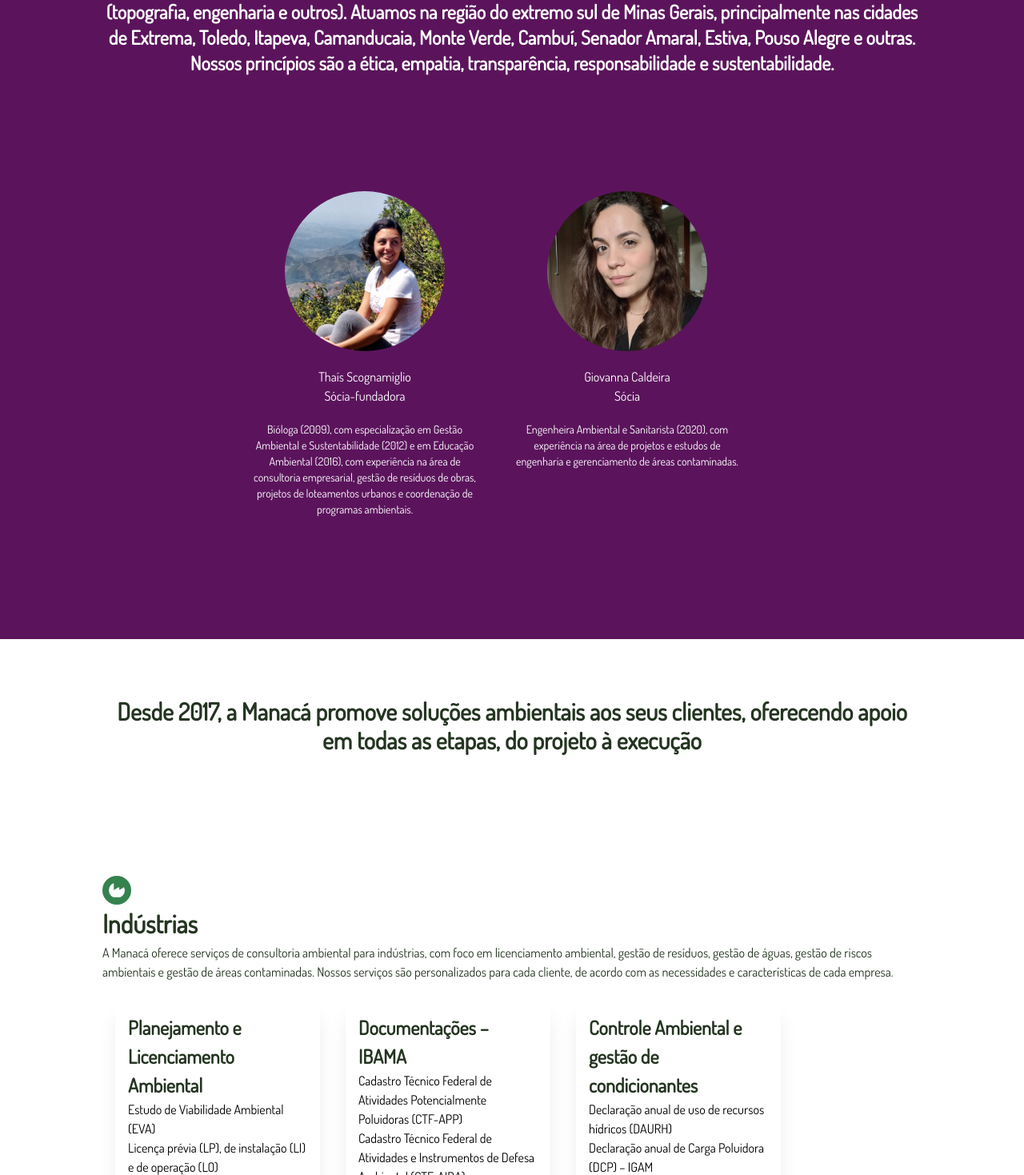
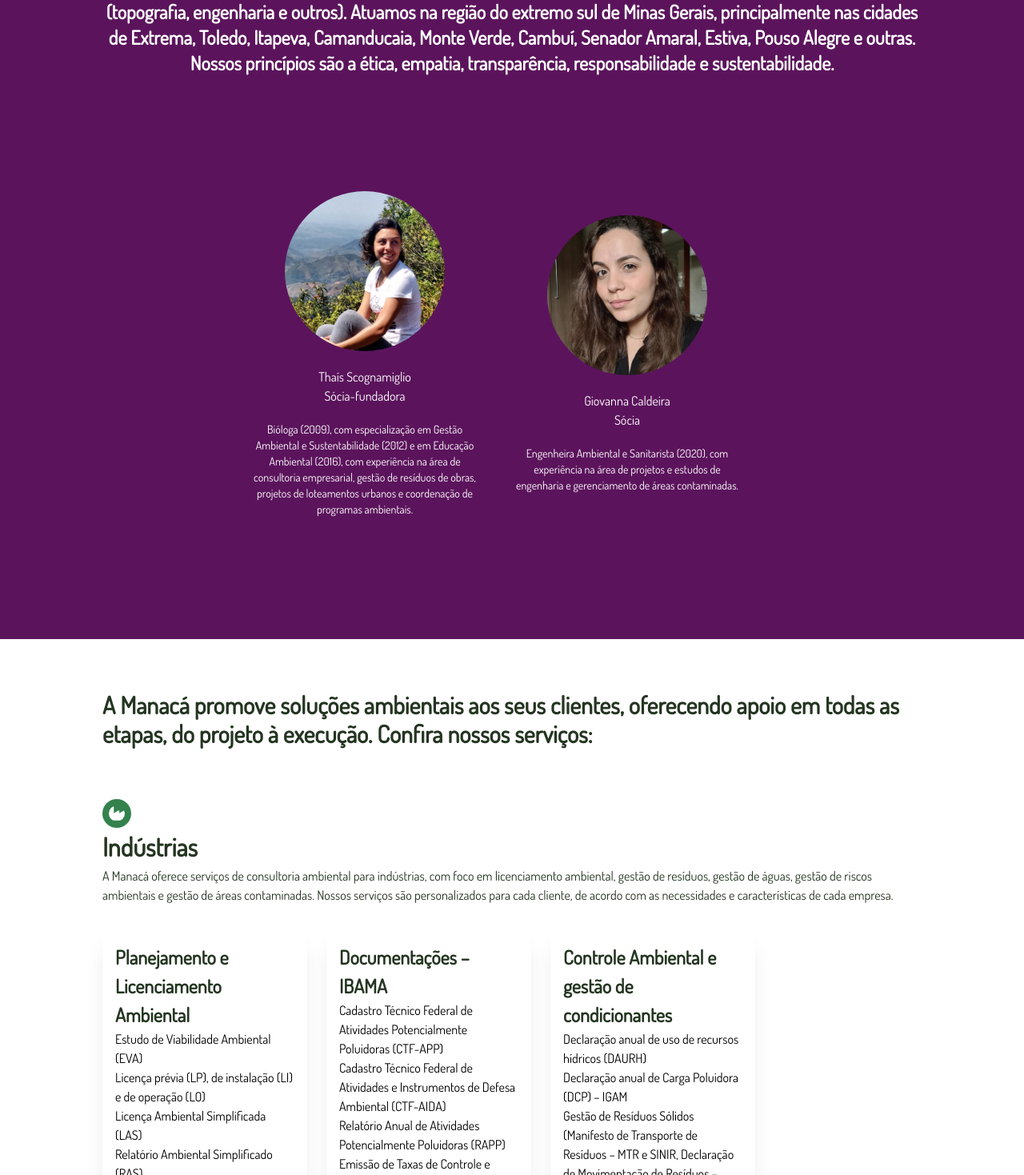
Before and after one commit to agenciaNOS/manaca-website, a Next.js app: page / in a window 1280 px wide. Shown: the part 1331-2800 px from the top of the page at 80% size. Built offline with nearby package versions, Linux system fonts and the light colour scheme.

Commit message:
more several updates!

```diff
--- a/components/About.jsx
+++ b/components/About.jsx
@@ -15,8 +15,8 @@
         </p>
     </div>
     <div className="container mx-auto px-4">
-        <div className="flex flex-col md:flex-row justify-center items-start my-10">
-            <div className="md:mr-10 flex flex-col justify-center items-center mb-10 md:mb-0 w-72">
+        <div className="flex flex-col md:flex-row justify-center items-center my-10 w-100">
+            <div className="flex flex-col justify-center items-center mb-10 md:mr-10 f md:mb-0 w-72">
                 <Image src={partnerOne.image} alt={partnerOne.name} width={200} height={200}
                     className="rounded-full mb-5" />
                 <p className="text-center text-white mt-5">
--- a/components/Services.jsx
+++ b/components/Services.jsx
@@ -16,14 +16,14 @@
 function Services({ servicesSection }) {
 return (
 <>
-    <div className="container mx-auto px-4">
-        <p className="md:text-3xl text-xl text-center font-bold py-10">
+    <div className="container mx-auto">
+        <p className="md:text-3xl text-xl font-bold mt-8">
             {servicesSection.introText}
         </p>
     </div>
     <div className="container mx-auto px-4">
         {servicesSection.areas.map((area, index) => (
-        <div key={index} className="justify-center items-center my-12">
+        <div key={index} className="justify-center items-center">
             <div>
                 {properIcon(area)}
                 <h1>
@@ -33,10 +33,10 @@
                     {area.description}
                 </p>
             </div>
-            <div className="flex flex-col md:flex-row justify-start items-start my-4 flex-wrap">
+            <div className="flex flex-col md:flex-row justify-start items-start my-8 flex-wrap">
                 {area.services.map((service, index) => (
                 <div key={index}
-                    className="flex flex-col md:flex-row justify-center items-center mx-4 m-2 rounded p-4 w-1/2 md:w-1/4 shadow-xl hover:shadow-lg transition duration-300 ease-in-out transform hover:-translate-y-1 cursor-pointer">
+                    className="flex flex-col md:flex-row justify-center items-center mb-8 mr-6 rounded p-4 sm:w-1/4 w-1/1 shadow-xl hover:shadow-lg transition duration-300 ease-in-out transform hover:-translate-y-1 cursor-pointer">
                     <div>
                         <h2>
                             {service.title}
--- a/content/copy.js
+++ b/content/copy.js
@@ -1,149 +1,161 @@
 export const copyData = {
-    "heroSection": {
-        "title": "Precisando de soluções ambientais?",
-        "CTA": "Nós podemos lhe ajudar!"
+  heroSection: {
+    title: 'Precisando de soluções ambientais?',
+    CTA: 'Nós podemos lhe ajudar!',
   },
-    "aboutSection": {
-        "introText": "A Manacá uma empresa de consultoria que, desde 2017, promove soluções ambientais aos seus clientes, oferecendo apoio em todas as etapas, do projeto à execução, seja direta ou indiretamente por meio dos parceiros (topografia, engenharia e outros). Atuamos na região do extremo sul de Minas Gerais, principalmente nas cidades de Extrema, Toledo, Itapeva, Camanducaia, Monte Verde, Cambuí, Senador Amaral, Estiva, Pouso Alegre e outras. Nossos princípios são a ética, empatia, transparência, responsabilidade e sustentabilidade.",
-        "partnerOne": {
-            "name": "Thaís Scognamiglio",
-            "role": "Sócia-fundadora",
-            "about": "Bióloga (2009), com especialização em Gestão Ambiental e Sustentabilidade (2012) e em Educação Ambiental (2016), com experiência na área de consultoria empresarial, gestão de resíduos de obras, projetos de loteamentos urbanos e coordenação de programas ambientais.",
-            "image": "/thais.jpeg"
+  aboutSection: {
+    introText:
+      'A Manacá uma empresa de consultoria que, desde 2017, promove soluções ambientais aos seus clientes, oferecendo apoio em todas as etapas, do projeto à execução, seja direta ou indiretamente por meio dos parceiros (topografia, engenharia e outros). Atuamos na região do extremo sul de Minas Gerais, principalmente nas cidades de Extrema, Toledo, Itapeva, Camanducaia, Monte Verde, Cambuí, Senador Amaral, Estiva, Pouso Alegre e outras. Nossos princípios são a ética, empatia, transparência, responsabilidade e sustentabilidade.',
+    partnerOne: {
+      name: 'Thaís Scognamiglio',
+      role: 'Sócia-fundadora',
+      about:
+        'Bióloga (2009), com especialização em Gestão Ambiental e Sustentabilidade (2012) e em Educação Ambiental (2016), com experiência na área de consultoria empresarial, gestão de resíduos de obras, projetos de loteamentos urbanos e coordenação de programas ambientais.',
+      image: '/thais.jpeg',
     },
-        "partnerTwo": {
-            "name": "Giovanna Caldeira",
-            "role": "Sócia",
-            "about": "Engenheira Ambiental e Sanitarista (2020), com experiência na área de projetos e estudos de engenharia e gerenciamento de áreas contaminadas.",
-            "image": "/giovana.jpeg"
-        }
+    partnerTwo: {
+      name: 'Giovanna Caldeira',
+      role: 'Sócia',
+      about:
+        'Engenheira Ambiental e Sanitarista (2020), com experiência na área de projetos e estudos de engenharia e gerenciamento de áreas contaminadas.',
+      image: '/giovana.jpeg',
     },
-    "servicesSection": {
-        "introText": "Desde 2017, a Manacá promove soluções ambientais aos seus clientes, oferecendo apoio em todas as etapas, do projeto à execução",
-        "areas": [
+  },
+  servicesSection: {
+    introText:
+      'A Manacá promove soluções ambientais aos seus clientes, oferecendo apoio em todas as etapas, do projeto à execução. Confira nossos serviços:',
+    areas: [
       {
-                "title": "Indústrias",
-                "description": "A Manacá oferece serviços de consultoria ambiental para indústrias, com foco em licenciamento ambiental, gestão de resíduos, gestão de águas, gestão de riscos ambientais e gestão de áreas contaminadas. Nossos serviços são personalizados para cada cliente, de acordo com as necessidades e características de cada empresa.",
-                "services": [
+        title: 'Indústrias',
+        description:
+          'A Manacá oferece serviços de consultoria ambiental para indústrias, com foco em licenciamento ambiental, gestão de resíduos, gestão de águas, gestão de riscos ambientais e gestão de áreas contaminadas. Nossos serviços são personalizados para cada cliente, de acordo com as necessidades e características de cada empresa.',
+        services: [
           {
-                        "title": "Planejamento e Licenciamento Ambiental",
-                        "list": [
-                            "Estudo de Viabilidade Ambiental (EVA)",
-                            "Licença prévia (LP), de instalação (LI) e de operação (LO)",
-                            "Licença Ambiental Simplificada (LAS)",
-                            "Relatório Ambiental Simplificado (RAS)",
-                            "Plano de Controle Ambiental (PCA)e relatório (RCA)",
-                            "Dispensa e renovação de Licença Ambiental",
-                            "Estudo de Critérios Locacionais",
-                            "Plantas Ambientais",
-                            "Outorga de Uso de Recursos Hídricos e outros"
-                        ]
+            title: 'Planejamento e Licenciamento Ambiental',
+            list: [
+              'Estudo de Viabilidade Ambiental (EVA)',
+              'Licença prévia (LP), de instalação (LI) e de operação (LO)',
+              'Licença Ambiental Simplificada (LAS)',
+              'Relatório Ambiental Simplificado (RAS)',
+              'Plano de Controle Ambiental (PCA)e relatório (RCA)',
+              'Dispensa e renovação de Licença Ambiental',
+              'Estudo de Critérios Locacionais',
+              'Plantas Ambientais',
+              'Outorga de Uso de Recursos Hídricos e outros',
+            ],
           },
           {
-                        "title": "Documentações – IBAMA",
-                        "list": [
-                            "Cadastro Técnico Federal de Atividades Potencialmente Poluidoras (CTF-APP)",
-                            "Cadastro Técnico Federal de Atividades e Instrumentos de Defesa Ambiental (CTF-AIDA)",
-                            "Relatório Anual de Atividades Potencialmente Poluidoras (RAPP)",
-                            "Emissão de Taxas de Controle e Fiscalização Ambiental (TCFA)",
-                            "Licença para transporte de produtos perigosos e outros"
-                        ]
+            title: 'Documentações – IBAMA',
+            list: [
+              'Cadastro Técnico Federal de Atividades Potencialmente Poluidoras (CTF-APP)',
+              'Cadastro Técnico Federal de Atividades e Instrumentos de Defesa Ambiental (CTF-AIDA)',
+              'Relatório Anual de Atividades Potencialmente Poluidoras (RAPP)',
+              'Emissão de Taxas de Controle e Fiscalização Ambiental (TCFA)',
+              'Licença para transporte de produtos perigosos e outros',
+            ],
           },
           {
-                        "title": "Controle Ambiental e gestão de condicionantes",
-                        "list": [
-                            "Declaração anual de uso de recursos hídricos (DAURH)",
-                            "Declaração anual de Carga Poluidora (DCP) – IGAM",
-                            "Gestão de Resíduos Sólidos (Manifesto de Transporte de Resíduos – MTR e SINIR, Declaração de Movimentação de Resíduos – DMR)",
-                            "Plano de Gerenciamento de Resíduos Sólidos – PGRS",
-                            "Assessoria técnica e consultoria em questões ambientais",
-                            "Programas de Educação Ambiental, palestras, treinamentos e oficinas e outros."
-                        ]
-                    }
-                ]
+            title: 'Controle Ambiental e gestão de condicionantes',
+            list: [
+              'Declaração anual de uso de recursos hídricos (DAURH)',
+              'Declaração anual de Carga Poluidora (DCP) – IGAM',
+              'Gestão de Resíduos Sólidos (Manifesto de Transporte de Resíduos – MTR e SINIR, Declaração de Movimentação de Resíduos – DMR)',
+              'Plano de Gerenciamento de Resíduos Sólidos – PGRS',
+              'Assessoria técnica e consultoria em questões ambientais',
+              'Programas de Educação Ambiental, palestras, treinamentos e oficinas e outros.',
+            ],
+          },
+        ],
       },
       {
-                "title": "Empreendimentos urbanos",
-                "description": "A Manacá oferece serviços de consultoria ambiental para empreendimentos urbanos, com foco em licenciamento ambiental, gestão de resíduos, gestão de águas, gestão de riscos ambientais e gestão de áreas contaminadas. Nossos serviços são personalizados para cada cliente, de acordo com as necessidades e características de cada empreendimento.",
-                "services": [
+        title: 'Empreendimentos urbanos',
+        description:
+          'A Manacá oferece serviços de consultoria ambiental para empreendimentos urbanos, com foco em licenciamento ambiental, gestão de resíduos, gestão de águas, gestão de riscos ambientais e gestão de áreas contaminadas. Nossos serviços são personalizados para cada cliente, de acordo com as necessidades e características de cada empreendimento.',
+        services: [
           {
-                        "title": "Intervenções e regularizações ambientais",
-                        "list": [
-                            "Documento Autorizativo para Intervenção Ambiental",
-                            "Projeto de Intervenção e de Compensação",
-                            "Estudo Técnico para regularização em APPs urbanas",
-                            "Laudo de Fauna Silvestre Terrestre",
-                            "Projeto de Restituição de Flora – PTRF",
-                            "Relatório de Regularização Ambiental"
-                        ]
+            title: 'Intervenções e regularizações ambientais',
+            list: [
+              'Documento Autorizativo para Intervenção Ambiental',
+              'Projeto de Intervenção e de Compensação',
+              'Estudo Técnico para regularização em APPs urbanas',
+              'Laudo de Fauna Silvestre Terrestre',
+              'Projeto de Restituição de Flora – PTRF',
+              'Relatório de Regularização Ambiental',
+            ],
           },
           {
-                        "title": "Loteamentos",
-                        "list": [
-                            "Laudo de Caracterização de Vegetação",
-                            "Projeto de Arborização Urbana",
-                            "Acompanhamento de execução de plantios",
-                            "Assessoria técnica e consultoria ambiental",
-                            "Plano de Gerenciamento de Resíduos da Construção Civil – PGRCC"
-                        ]
-                    }
-                ]
+            title: 'Loteamentos',
+            list: [
+              'Laudo de Caracterização de Vegetação',
+              'Projeto de Arborização Urbana',
+              'Acompanhamento de execução de plantios',
+              'Assessoria técnica e consultoria ambiental',
+              'Plano de Gerenciamento de Resíduos da Construção Civil – PGRCC',
+            ],
+          },
+        ],
       },
       {
-                "title": "Empreendimentos rurais",
-                "description": "A Manacá oferece serviços de consultoria ambiental para empreendimentos rurais, com foco em licenciamento ambiental, gestão de resíduos, gestão de águas, gestão de riscos ambientais e gestão de áreas contaminadas. Nossos serviços são personalizados para cada cliente, de acordo com as necessidades e características de cada empreendimento.",
-                "services": [
+        title: 'Empreendimentos rurais',
+        description:
+          'A Manacá oferece serviços de consultoria ambiental para empreendimentos rurais, com foco em licenciamento ambiental, gestão de resíduos, gestão de águas, gestão de riscos ambientais e gestão de áreas contaminadas. Nossos serviços são personalizados para cada cliente, de acordo com as necessidades e características de cada empreendimento.',
+        services: [
           {
-                        "title": "Intervenções e regularizações ambientais",
-                        "list": [
-                            "Documento Autorizativo para Intervenção Ambiental",
-                            "Projeto de Intervenção e de Compensação",
-                            "Projeto de Restituição de Flora – PTRF",
-                            "Acompanhamento técnico de plantios de nativas",
-                            "Assessoria e consultoria técnica",
-                            "Projeto de Recuperação de Área Degradada – PRAD",
-                            "Simples Declaração para Intervenção Ambiental",
-                            "Cadastro Ambiental Rural",
-                            "Outorga de Uso de Recursos Hídricos",
-                            "Cadastro de Uso Insignificante",
-                            "Cadastro de Uso isento de outorga"
-                        ]
-                    }
-                ]
-            }
+            title: 'Intervenções e regularizações ambientais',
+            list: [
+              'Documento Autorizativo para Intervenção Ambiental',
+              'Projeto de Intervenção e de Compensação',
+              'Projeto de Restituição de Flora – PTRF',
+              'Acompanhamento técnico de plantios de nativas',
+              'Assessoria e consultoria técnica',
+              'Projeto de Recuperação de Área Degradada – PRAD',
+              'Simples Declaração para Intervenção Ambiental',
+              'Cadastro Ambiental Rural',
+              'Outorga de Uso de Recursos Hídricos',
+              'Cadastro de Uso Insignificante',
+              'Cadastro de Uso isento de outorga',
             ],
           },
-    "clientsSection": [
-        "Leggett & Platt do Brasil",
-        "MVF Lavadoras",
-        "Gases do Sul",
-        "Romar Metais",
-        "Sítio Teko Porã",
-        "Condomínio Reserva Grinberg",
-        "Loteamento Recanto Eucaliptal",
-        "Residencial Pitangueiras"
         ],
-    "contactSection": {
-        "title": "Contato",
-        "description": "Tem dúvidas ou precisa de um orçamento? Preencha o formulário abaixo",
-        "form": {
-            "name": "Nome",
-            "company": "Empresa",
-            "phone": "Telefone",
-            "email": "E-mail",
-            "message": "Mensagem"
       },
-        "notFound": "Não encontrou o que procurava? Consulte-nos!",
-        "whatsapp": "WhatsApp",
-        "whatsappLink": "https://api.whatsapp.com/send?phone=5535992266995",
-        "address": "Endereço",
-        "addressText": "Rua Silviano Brandão, nº 185 – Sala 1, Centro, Camanducaia/MG",
-        "instagram": "Instagram",
-        "instagramLink": "https://www.instagram.com/manaca.consultoria/",
-        "facebook": "Facebook",
-        "facebookLink": "https://www.facebook.com/manaca.consultoriamg"
+    ],
   },
-    "footer": {
-        "tagline": "Desde 2017, conciliando pessoas, empresas e meio ambiente",
-    }
-}
+  clientsSection: {
+    title: 'Clientes',
+    clients: [
+      'Leggett & Platt do Brasil',
+      'MVF Lavadoras',
+      'Gases do Sul',
+      'Romar Metais',
+      'Sítio Teko Porã',
+      'Condomínio Reserva Grinberg',
+      'Loteamento Recanto Eucaliptal',
+      'Residencial Pitangueiras',
+    ],
+  },
+  contactSection: {
+    title: 'Contato',
+    description:
+      'Tem dúvidas ou precisa de um orçamento? Preencha o formulário abaixo',
+    form: {
+      name: 'Nome',
+      company: 'Empresa',
+      phone: 'Telefone',
+      email: 'E-mail',
+      message: 'Mensagem',
+    },
+    notFound: 'Não encontrou o que procurava? Consulte-nos!',
+    whatsapp: 'WhatsApp',
+    whatsappLink: 'https://api.whatsapp.com/send?phone=5535992266995',
+    address: 'Endereço',
+    addressText:
+      'Rua Silviano Brandão, nº 185 – Sala 1, Centro, Camanducaia/MG',
+    instagram: 'Instagram',
+    instagramLink: 'https://www.instagram.com/manaca.consultoria/',
+    facebook: 'Facebook',
+    facebookLink: 'https://www.facebook.com/manaca.consultoriamg',
+  },
+  footer: {
+    tagline: 'Desde 2017, conciliando pessoas, empresas e meio ambiente',
+  },
+};
```
Also changed, not shown: components/Clients.jsx (+14 -5 lines), components/Contact.jsx (+12 -12 lines), next.config.js (+10 -4 lines). Lines whose indentation alone changed are shown as unchanged.
